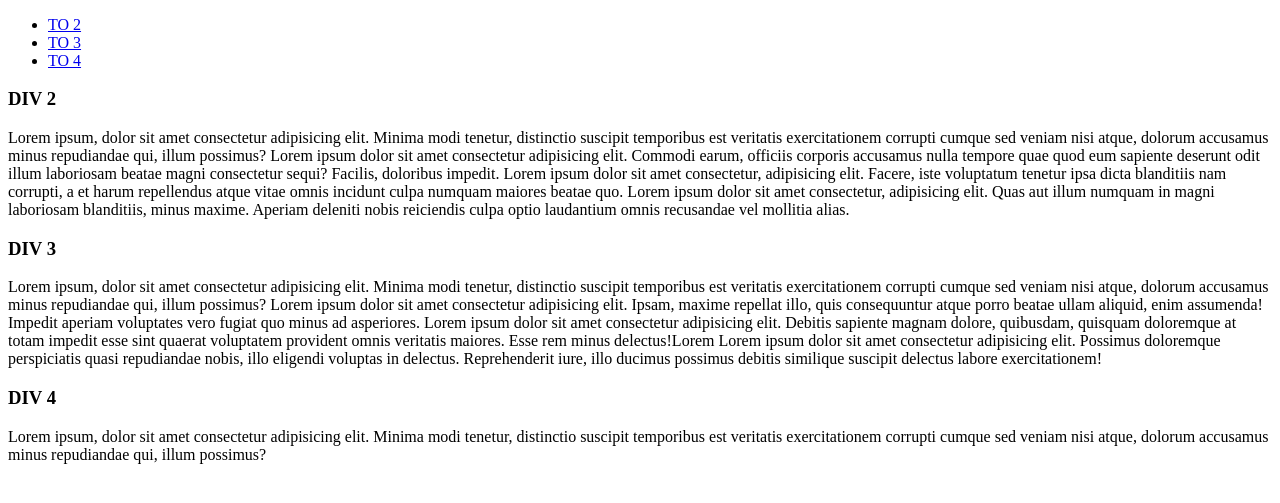
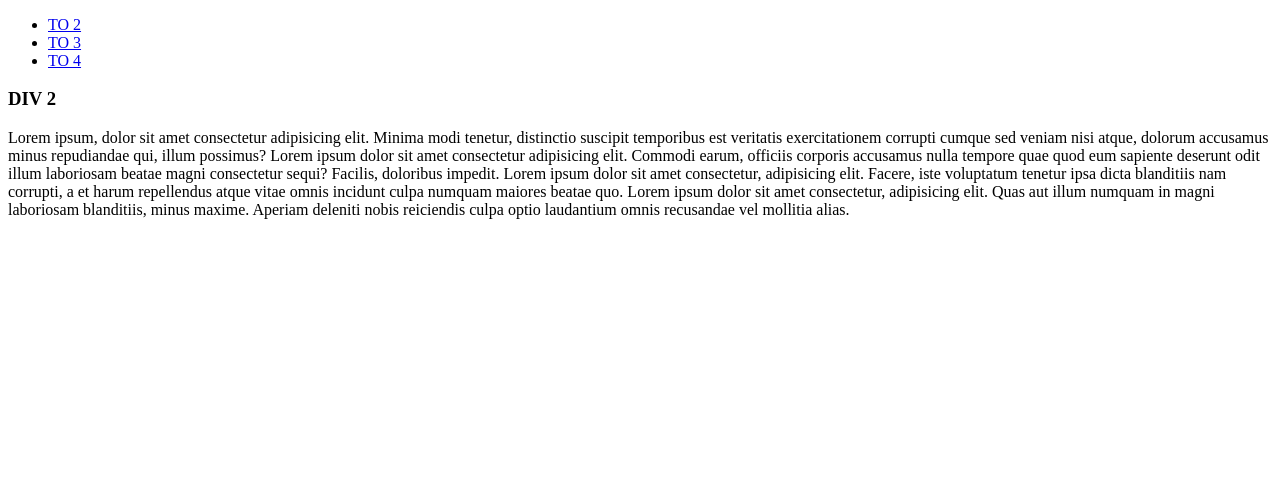
Before and after one commit to Nasrallah02/Nasrallah02.github.io, a plain HTML site: page Coursera/index.html in a window 1280 px wide. Shown: the part 105-608 px from the top of the page. Drawn offline with Linux system fonts and the light colour scheme.

Commit message:
Add files via upload

```diff
--- a/Coursera/index.html
+++ b/Coursera/index.html
@@ -1,7 +1,7 @@
 <!DOCTYPE html>
 <html lang="en">
 <head>
-    <link rel="icon" href="HTML_logo.png">
+    <link rel="icon" href="image/HTML_logo.png">
     <meta charset="UTF-8">
     <meta name="viewport" content="width=device-width, initial-scale=1.0">
     <title>MY FIRST PAGE</title>
@@ -27,22 +27,6 @@
             Lorem ipsum dolor sit amet consectetur, adipisicing elit. Quas aut illum numquam in magni laboriosam blanditiis, minus maxime. Aperiam deleniti nobis reiciendis culpa optio laudantium omnis recusandae vel mollitia alias.
             </p>
         </div>
-        <div id="3">
-            <h3> DIV 3 </h3>
-            <p> Lorem ipsum, dolor sit amet consectetur adipisicing elit. Minima modi tenetur, distinctio suscipit temporibus est veritatis exercitationem corrupti cumque sed veniam nisi atque, dolorum accusamus minus repudiandae qui, illum possimus?
-            Lorem ipsum dolor sit amet consectetur adipisicing elit. Ipsam, maxime repellat illo, quis consequuntur atque porro beatae ullam aliquid, enim assumenda! Impedit aperiam voluptates vero fugiat quo minus ad asperiores.
-            Lorem ipsum dolor sit amet consectetur adipisicing elit. Debitis sapiente magnam dolore, quibusdam, quisquam doloremque at totam impedit esse sint quaerat voluptatem provident omnis veritatis maiores. Esse rem minus delectus!Lorem
-            Lorem ipsum dolor sit amet consectetur adipisicing elit. Possimus doloremque perspiciatis quasi repudiandae nobis, illo eligendi voluptas in delectus. Reprehenderit iure, illo ducimus possimus debitis similique suscipit delectus labore exercitationem!
-            </p>
-        </div>
-        <div id="4">
-            <h3> DIV 4 </h3>
-            <p> Lorem ipsum, dolor sit amet consectetur adipisicing elit. Minima modi tenetur, distinctio suscipit temporibus est veritatis exercitationem corrupti cumque sed veniam nisi atque, dolorum accusamus minus repudiandae qui, illum possimus? </p>
-        </div>
     </main>
-    <!-- <figure style="float: right;">
-        <img src="image.jpg" alt="IMAGE">
-        <figcaption> &copy;ROLLSROYCE </figcaption>
-    </figure> -->
 </body>
 </html>
```
Also changed, not shown: Coursera/image/HTML_logo.png (added), Coursera/image/image.jpg (added).
